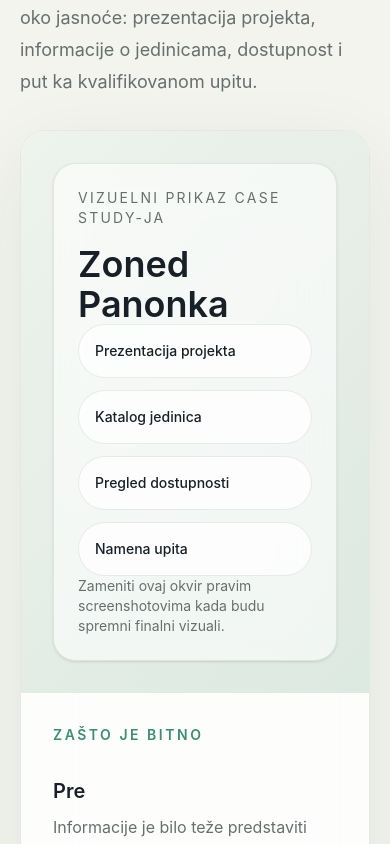
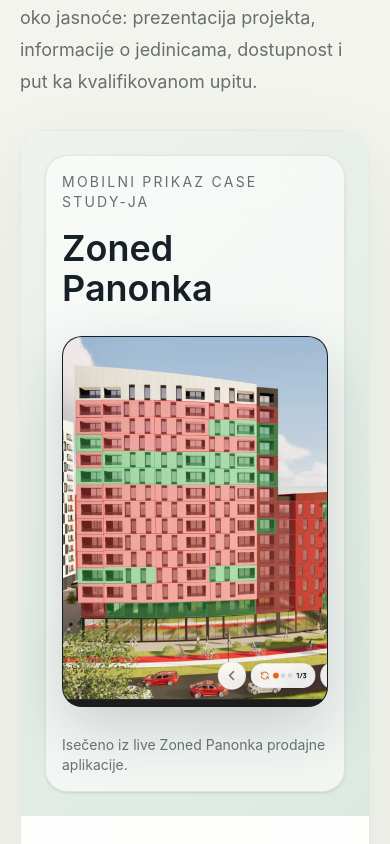
Before and after one commit to sundovicvojin/devbyvojin_website, a Next.js app: page / in a window 390 px wide. Shown: the part 6220-7064 px from the top of the page. Built offline with nearby package versions, Linux system fonts and the light colour scheme; no server answers.

Commit message:
Add Zoned case study image

```diff
--- a/app/page.tsx
+++ b/app/page.tsx
@@ -1,6 +1,7 @@
 'use client';
 
 import { useEffect, useState, type CSSProperties } from 'react';
+import Image from 'next/image';
 import {
   ArrowRight,
   Building2,
@@ -78,9 +79,9 @@ const copy = {
     proofTitle: 'Zoned Panonka shows the direction.',
     proofText:
       'A real estate sales experience built around clarity: project presentation, unit information, availability logic and a path toward qualified inquiry.',
-    proofVisual: 'Case study visual',
+    proofVisual: 'Mobile case study view',
     proofItems: ['Project showcase', 'Unit catalogue', 'Availability view', 'Lead intent'],
-    proofPlaceholder: 'Replace this wrapper with actual screenshots when final project imagery is ready.',
+    proofPlaceholder: 'Cropped from the live Zoned Panonka sales application.',
     proofDetails: [
       ['Before', 'Information was harder to present as one confident buying journey.'],
       ['After', 'The project can be shown through a cleaner digital sales experience.'],
@@ -195,9 +196,9 @@ const copy = {
     proofTitle: 'Zoned Panonka pokazuje pravac.',
     proofText:
       'Prodajno iskustvo za nekretnine građeno oko jasnoće: prezentacija projekta, informacije o jedinicama, dostupnost i put ka kvalifikovanom upitu.',
-    proofVisual: 'Vizuelni prikaz case study-ja',
+    proofVisual: 'Mobilni prikaz case study-ja',
     proofItems: ['Prezentacija projekta', 'Katalog jedinica', 'Pregled dostupnosti', 'Namena upita'],
-    proofPlaceholder: 'Zameniti ovaj okvir pravim screenshotovima kada budu spremni finalni vizuali.',
+    proofPlaceholder: 'Isečeno iz live Zoned Panonka prodajne aplikacije.',
     proofDetails: [
       ['Pre', 'Informacije je bilo teže predstaviti kao jedno jasno kupovno iskustvo.'],
       ['Posle', 'Projekat može da se predstavi kroz čistije digitalno prodajno iskustvo.'],
@@ -493,16 +494,20 @@ export default function Home() {
           <div className="space-y-4">
             <div className="reveal-up liquid-card overflow-hidden p-0">
               <div className="grid min-h-[470px] gap-0 lg:grid-cols-[1fr_0.72fr]">
-                <div className="bg-[linear-gradient(135deg,#eef3ed,#dce9e1)] p-8">
-                  <div className="flex h-full flex-col justify-between rounded-[1.4rem] border border-black/8 bg-white/58 p-6 shadow-sm backdrop-blur-xl">
+                <div className="bg-[linear-gradient(135deg,#eef3ed,#dce9e1)] p-6 sm:p-8">
+                  <div className="flex h-full flex-col justify-between rounded-[1.4rem] border border-black/8 bg-white/58 p-4 shadow-sm backdrop-blur-xl sm:p-6">
                     <div>
                       <p className="text-sm uppercase tracking-[0.16em] text-[var(--muted-ink)]">{t.proofVisual}</p>
                       <h3 className="mt-4 text-4xl font-semibold">Zoned Panonka</h3>
                     </div>
-                    <div className="grid gap-3 sm:grid-cols-2">
-                      {t.proofItems.map((item) => (
-                        <span key={item} className="rounded-2xl border border-black/8 bg-white/70 p-4 text-sm font-medium">{item}</span>
-                      ))}
+                    <div className="my-7 overflow-hidden rounded-[1.25rem] border border-black/10 bg-[var(--ink)] shadow-[0_22px_60px_rgba(24,32,39,0.18)]">
+                      <Image
+                        src="/case-studies/zoned-panonka-mobile.jpg"
+                        alt="Zoned Panonka mobile apartment availability interface"
+                        width={900}
+                        height={1260}
+                        className="aspect-[5/7] h-full w-full object-cover"
+                      />
                     </div>
                     <p className="text-sm text-[var(--muted-ink)]">{t.proofPlaceholder}</p>
                   </div>
```
Also changed, not shown: public/case-studies/zoned-panonka-mobile.jpg (added).
